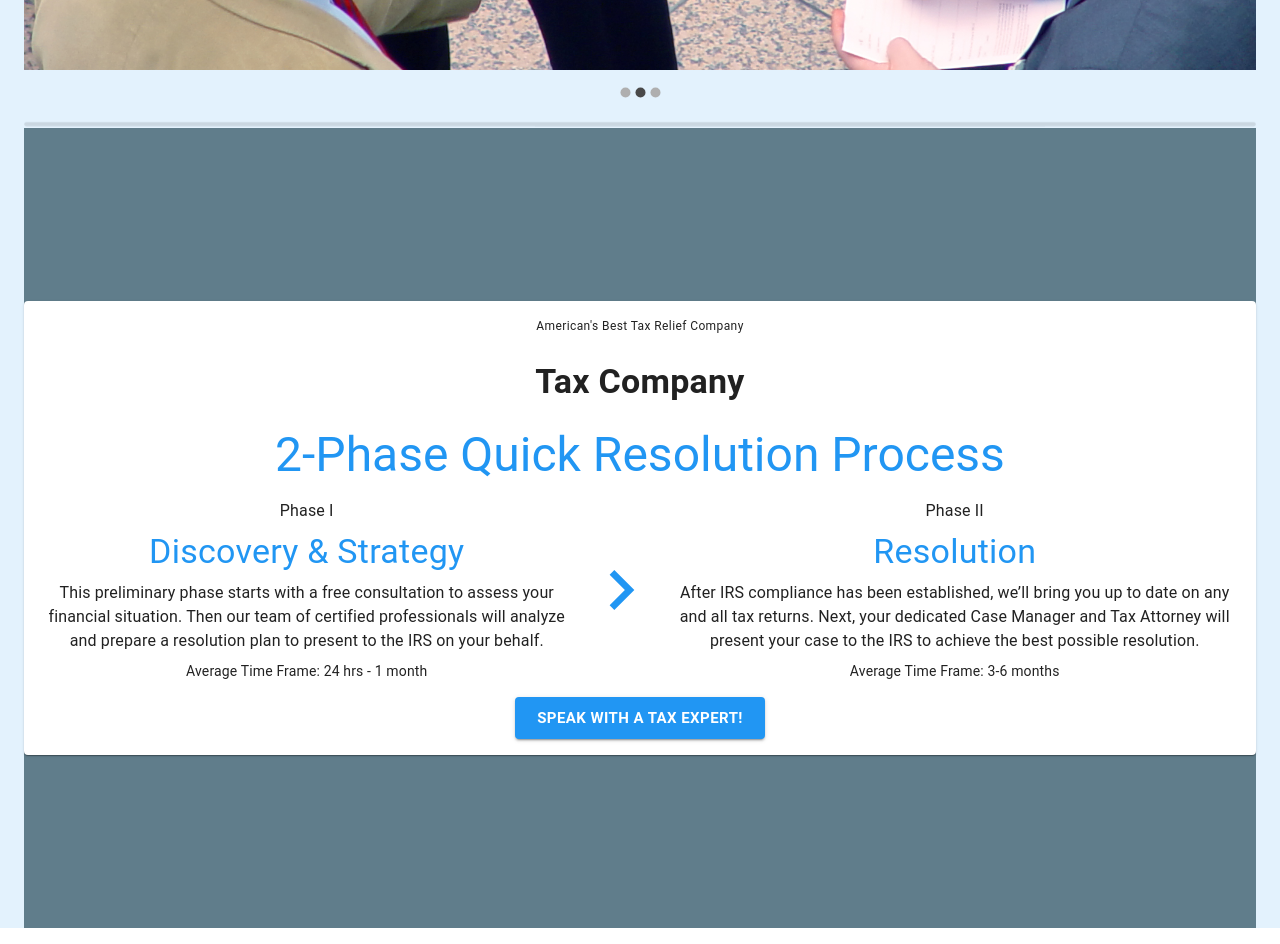
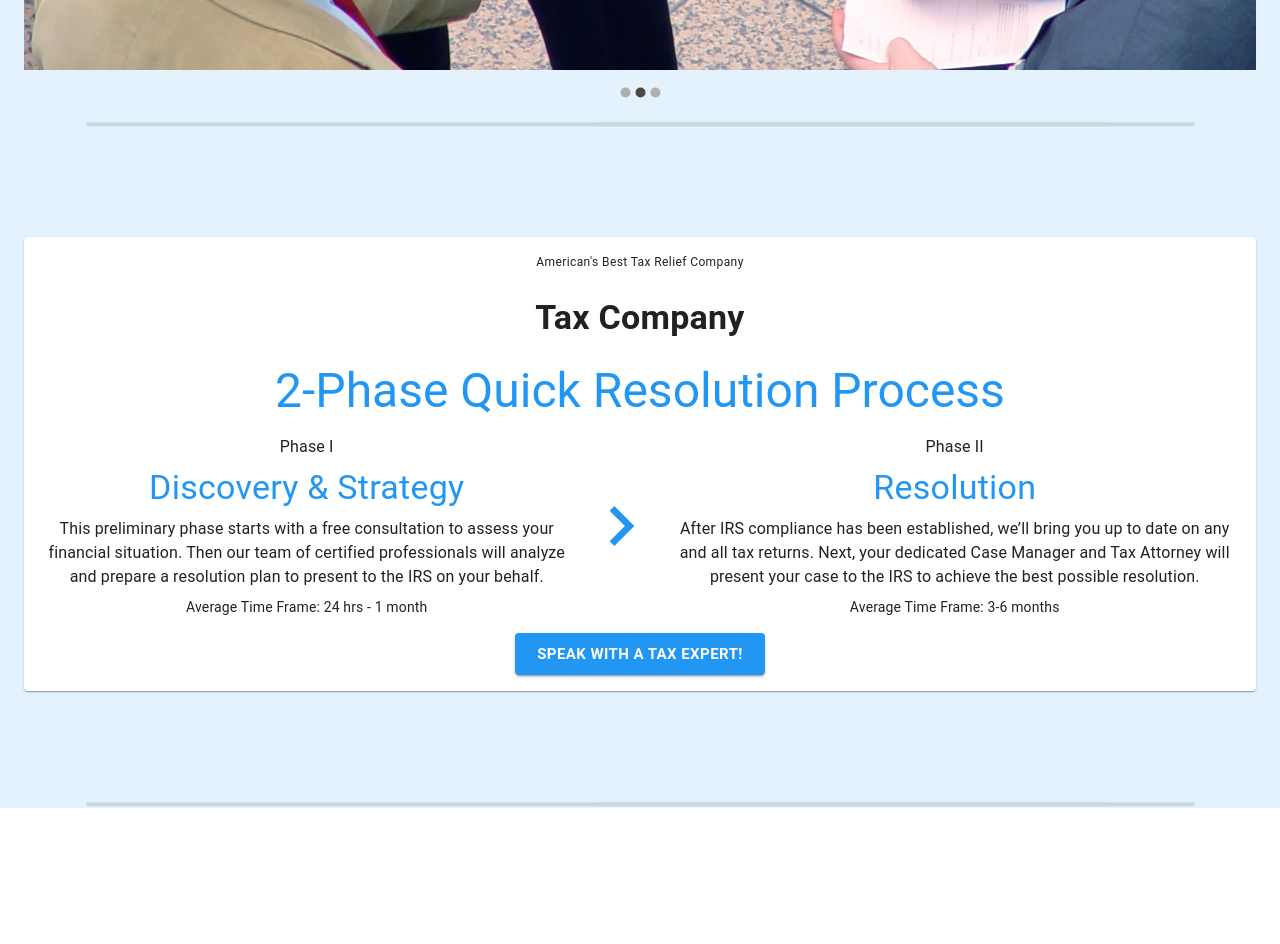
Before and after one commit to mjmorrison10/tax, a Next.js app: page / in a window 1280 px wide. Shown: the part 760-1704 px from the top of the page. After the commit the page ends 1584 px from the top, so only its background shows below. Built offline with nearby package versions, Linux system fonts and the light colour scheme.

Commit message:
skelebar

```diff
--- /dev/null
+++ b/components/SkeleBar.js
@@ -0,0 +1,18 @@
+import { Skeleton } from "@mui/material";
+import React from "react";
+
+function SkeleBar() {
+  return (
+    <Skeleton
+      animation="wave"
+      height={8}
+      width={'90%'}
+      sx={{
+        margin: "0 auto",
+        my: 2,
+      }}
+    />
+  );
+}
+
+export default SkeleBar;
--- a/pages/index.js
+++ b/pages/index.js
@@ -13,6 +13,7 @@ import {
 import { blueGrey } from "@mui/material/colors";
 import Phase from "../components/index/phase";
 import { NavigateNext } from "@mui/icons-material";
+import SkeleBar from "../components/SkeleBar";
 
 const options = [
   "Create a merge commit",
@@ -60,21 +61,14 @@ export default function Home(props) {
         ))}
       </Carousel>
 
-      <Skeleton
-        animation="wave"
-        height={8}
-        sx={{
-          mt: 2,
-        }}
-      />
+      <SkeleBar />
 
       <Box
-        minHeight={"100vh"}
+        minHeight={"80vh"}
         display={"flex"}
         flexDirection={"column"}
         alignItems={"center"}
         justifyContent={"center"}
-        backgroundColor={blueGrey[500]}
       >
         <Paper sx={{ p: 2, textAlign: "center" }}>
           <Box
@@ -147,6 +141,8 @@ export default function Home(props) {
           </Button>
         </Paper>
       </Box>
+      <SkeleBar />
+
     </Box>
   );
 }
```
